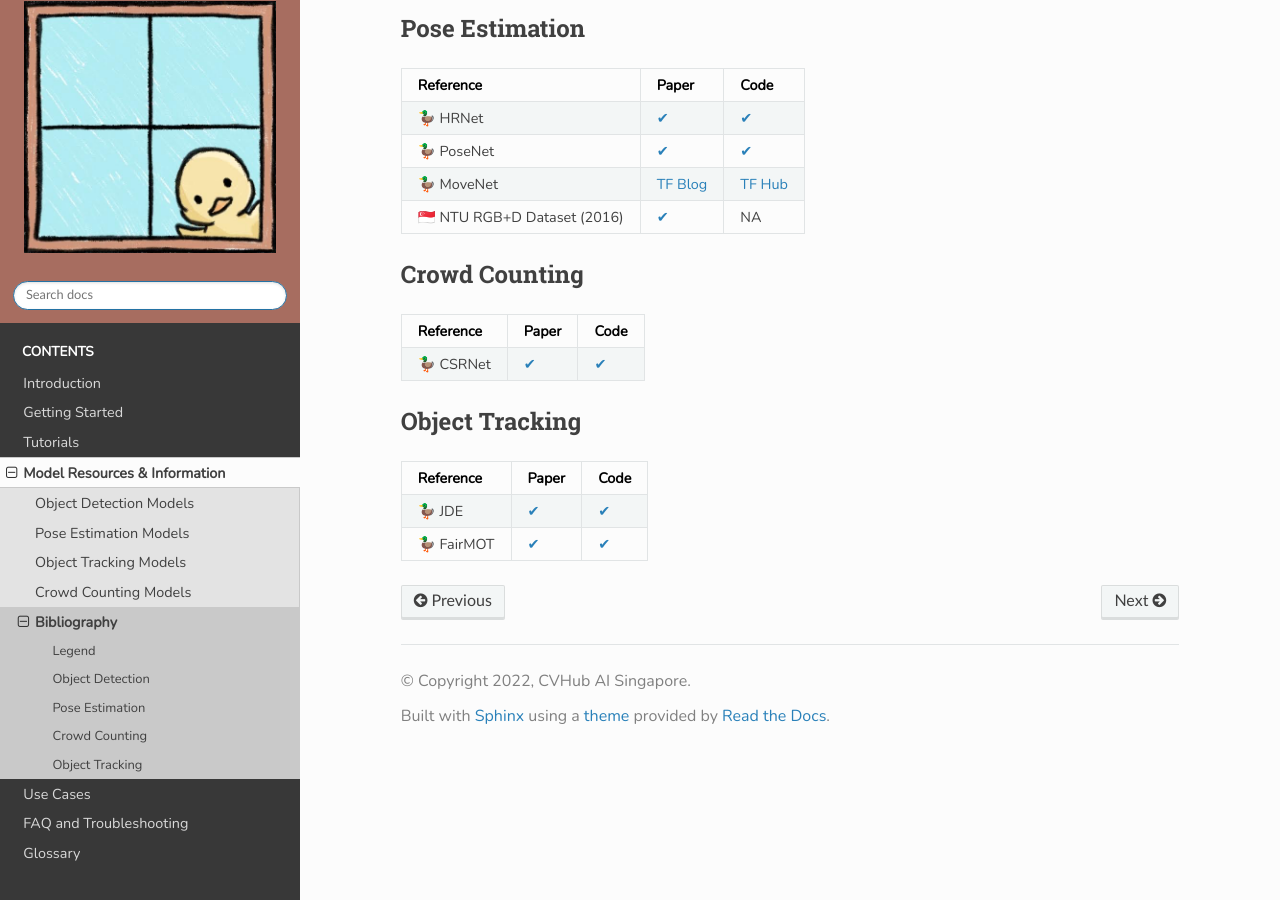
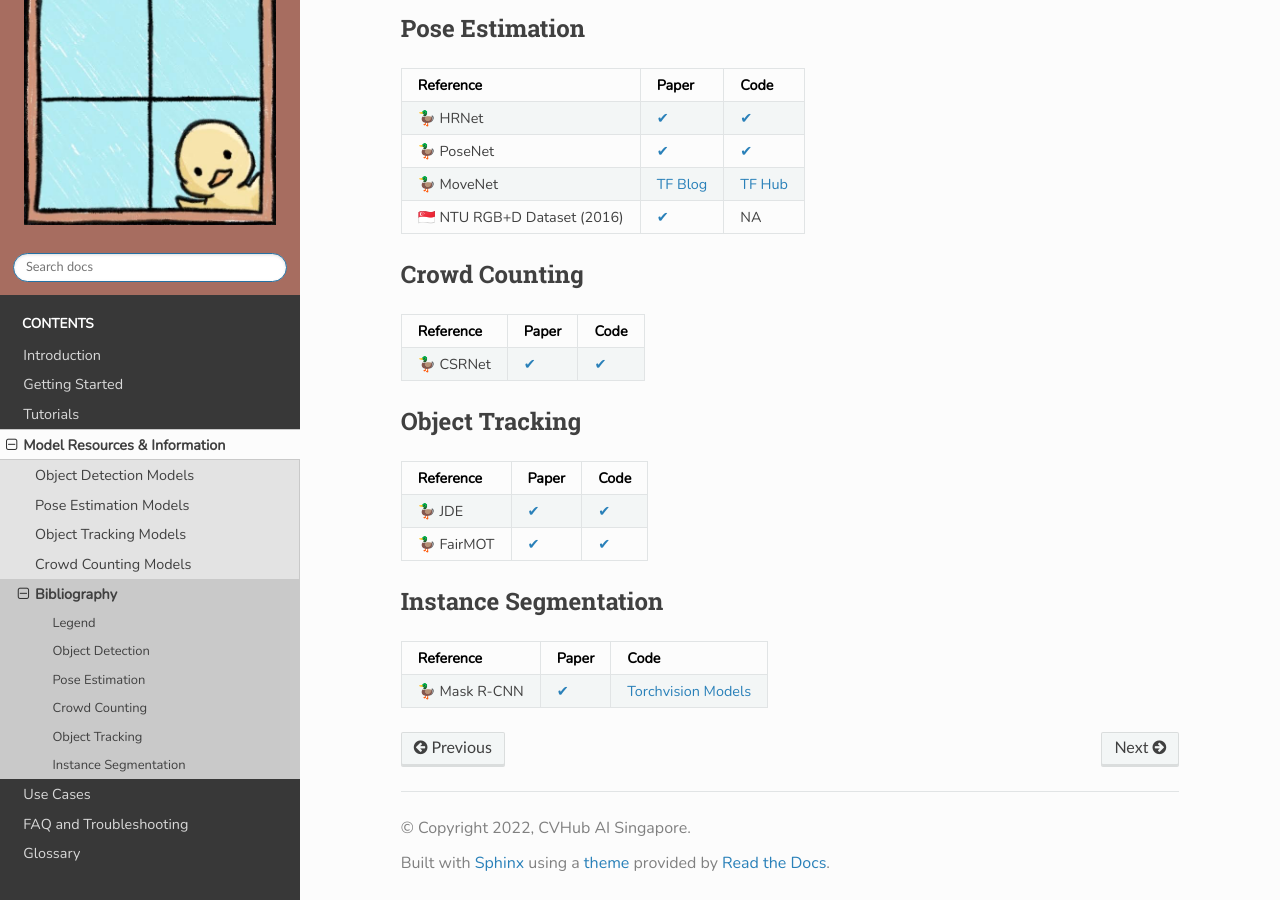
Before and after one commit to aisingapore/PeekingDuck, a Sphinx documentation site: the page built from docs/source/resources/02_bibliography.rst, in a window 1280 px wide and 900 px high, scrolled down 682 px. Built offline with Sphinx 7.4.7 and the Read the Docs theme 2.0.0, drawn with Linux system fonts in a browser that asks for light colours.

Commit message:
docs: update 02_bibliography.rst with mask rcnn

```diff
--- a/docs/source/resources/02_bibliography.rst
+++ b/docs/source/resources/02_bibliography.rst
@@ -68,3 +68,12 @@
 +---------------------------+---------------------------------------------+-----------------------------------------------------------+
 | 🦆 FairMOT                | `✔ <https://arxiv.org/abs/2004.01888>`__    | `✔ <https://github.com/ifzhang/FairMOT>`__                |
 +---------------------------+---------------------------------------------+-----------------------------------------------------------+
+
+Instance Segmentation
+=====================
+
++--------------------+----------------------------------------------+----------------------------------------------------------------------------------------------------------------------+
+| Reference          | Paper                                        | Code                                                                                                                 |
++====================+==============================================+======================================================================================================================+
+| 🦆 Mask R-CNN      | `✔ <https://arxiv.org/abs/1703.06870>`__     | `Torchvision Models <https://pytorch.org/vision/0.12/_modules/torchvision/models/detection/mask_rcnn.html>`__        |
++--------------------+----------------------------------------------+----------------------------------------------------------------------------------------------------------------------+
```
